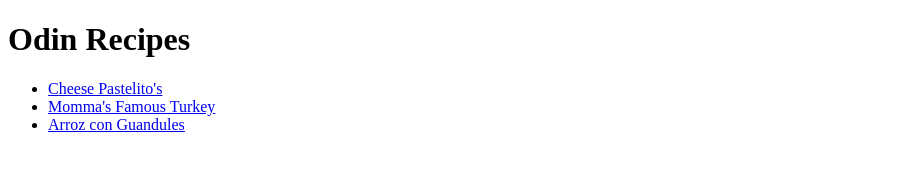
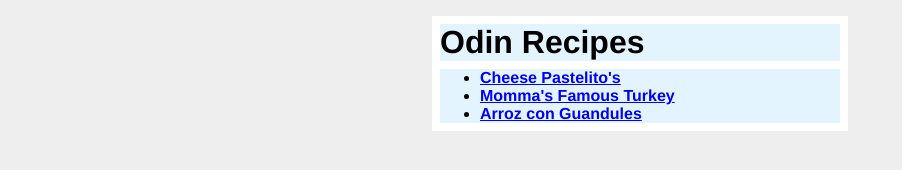
Before and after one commit to ep379/odin-recipes, a plain HTML site: page index.html in a window 1280 px wide. Shown: the whole page, without its empty margins (0-902 px from the left). Drawn offline with Linux system fonts and the light colour scheme.

Commit message:
Added some style to the sheets, applies to the recipe pages as well but was really on made for the index file

```diff
--- a/index.html
+++ b/index.html
@@ -3,13 +3,16 @@
     <head>
         <meta charset="UTF-8">
         <title>Recipes</title>
+        <link rel="stylesheet" href="style/style.css">
     </head>
     <body>
+        <div class="card">
         <h1>Odin Recipes</h1>
         <ul>
-            <li><a href="recipes/pastelitos.html">Cheese Pastelito's</a></li>
-            <li><a href="recipes/turkey.html">Momma's Famous Turkey</a></li>
-            <li><a href="recipes/guandules.html">Arroz con Guandules</a></li>
+            <li class="list_item" id="one"><a href="recipes/pastelitos.html">Cheese Pastelito's</a></li>
+            <li class="list_item" id="two"><a href="recipes/turkey.html">Momma's Famous Turkey</a></li>
+            <li class="list_item" id ="three"><a href="recipes/guandules.html">Arroz con Guandules</a></li>
         </ul>
+        </div>
     </body>
 </html>
--- /dev/null
+++ b/style/style.css
@@ -0,0 +1,25 @@
+body {
+    font-family: Helvetica, "Times New Roman";
+    background: #eee;
+
+}
+
+.card {
+    background: white;
+    padding: 8px;
+    margin: 16px auto;
+    width: 400px;
+}
+
+ul{
+    margin-top: 0;
+    margin-bottom: 0;
+    background: #e3f4ff;
+    font-weight: bold;
+}
+
+h1{
+    background: #e3f4ff;
+    margin-top: 0;
+    margin-bottom: 8px;
+}
```
Also changed, not shown: recipes/guandules.html (+1 -0 lines), recipes/pastelitos.html (+1 -0 lines), recipes/turkey.html (+3 -0 lines).
